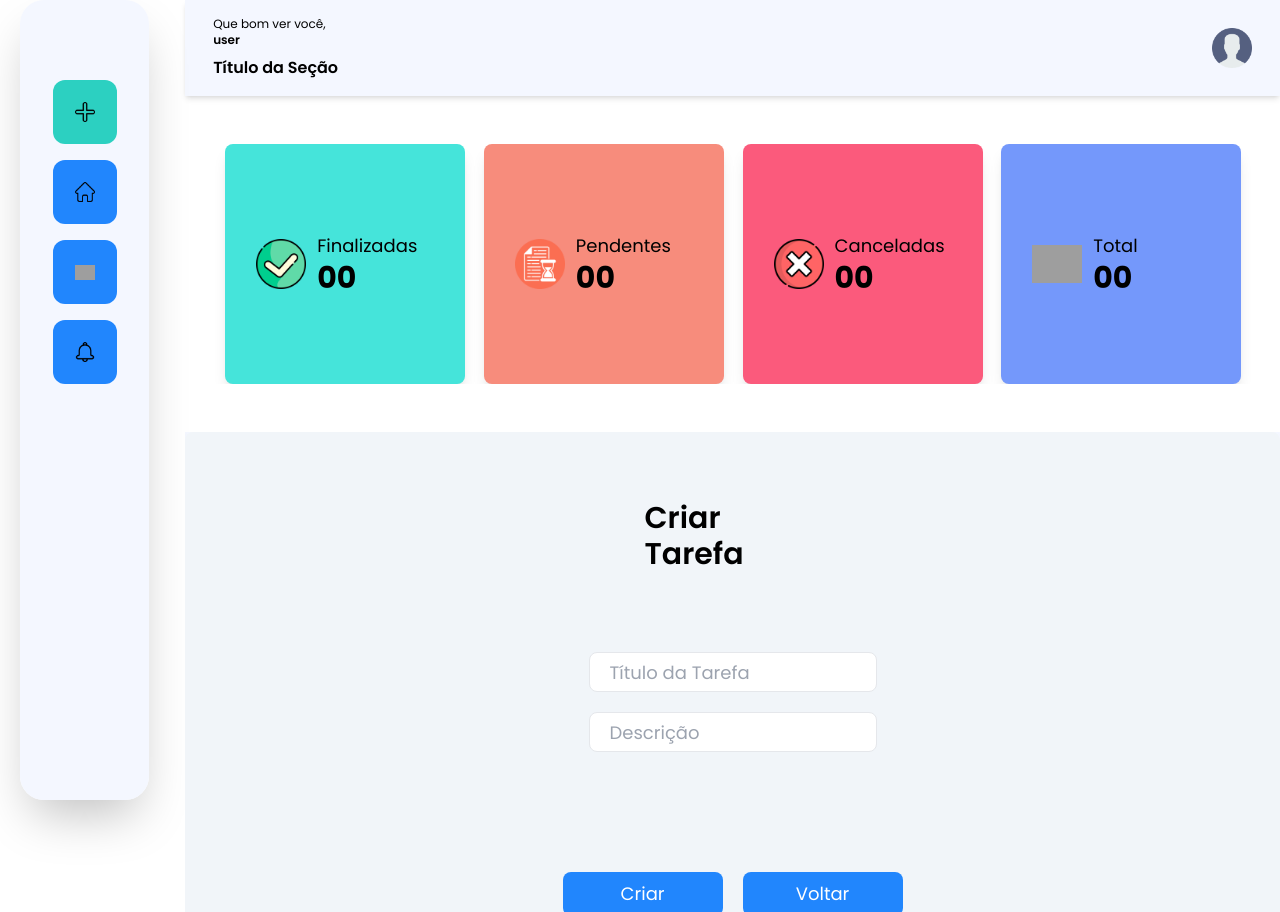
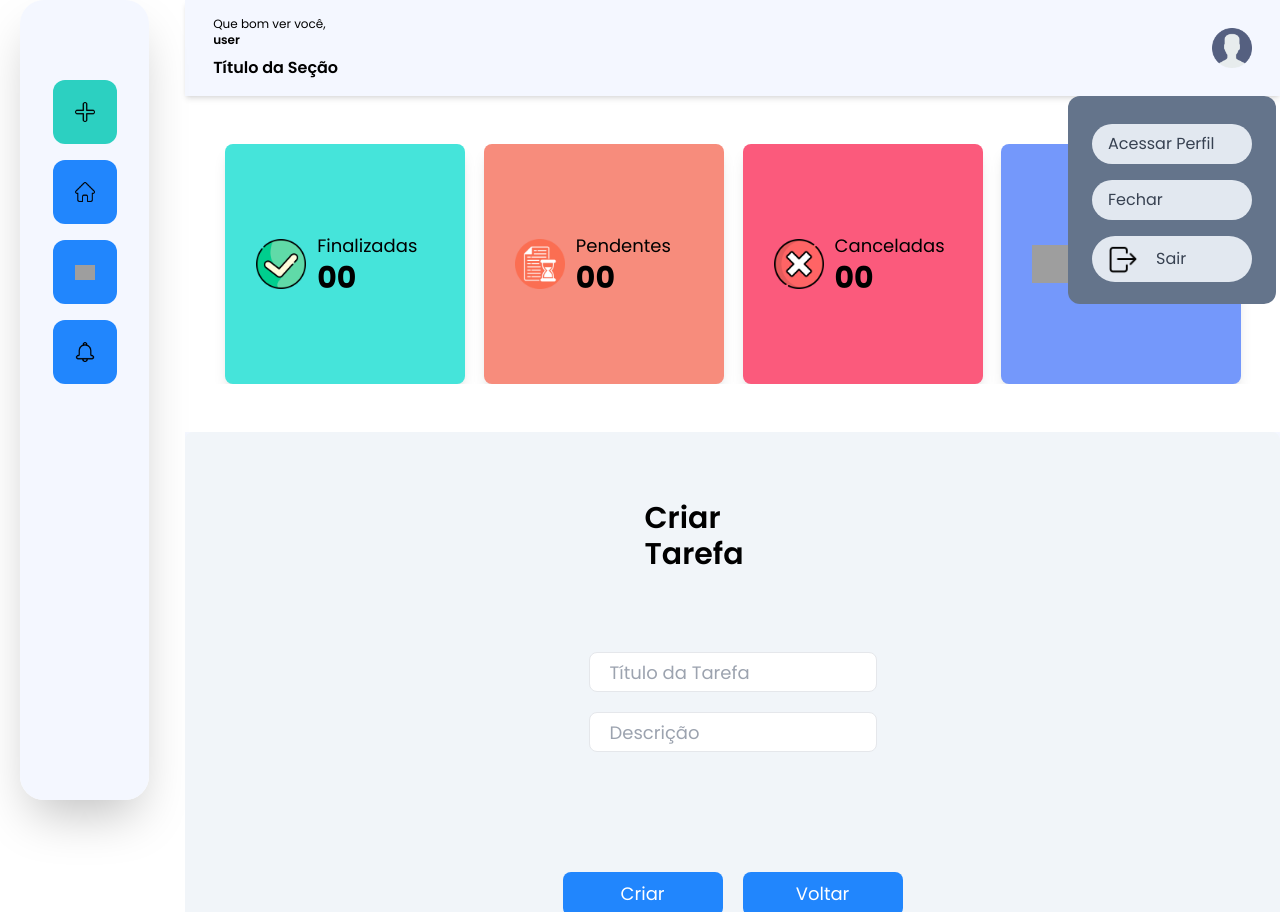
Before and after one commit to AraujoMaciel/gerenciador-tarefas, a Next.js app: page /criarTarefa in a window 1280 px wide. Both pictures are taken after a click on the element 1232 px from the left and 48 px from the top of the page. Built offline with nearby package versions, Linux system fonts and the light colour scheme; grey boxes are pictures that could not be loaded.

Commit message:
feat: criado menu perfil

```diff
--- a/src/components/forms/formCriarTarefa.tsx
+++ b/src/components/forms/formCriarTarefa.tsx
@@ -42,7 +42,6 @@ export default function FormCriarTarefa() {
                 type="text"
                 // name="nome"
                 id="titulo"
-                {...setTask}
                 placeholder="Título da Tarefa"
                 className="rounded-lg px-5 border lg:text-lg lg:py-4 lg:h-10 lg:w-72"
               />
--- a/src/components/header/header.tsx
+++ b/src/components/header/header.tsx
@@ -1,11 +1,16 @@
+"use client";
 import Image from "next/image";
 import { modelUsuarios } from "@/core/model/modelUsuarios";
+import { Popup } from "./popup";
+import Link from "next/link";
+import { useState } from "react";
 
 interface propsHeader {
   usuarioHeader?: modelUsuarios;
 }
 
 export function Header(props: propsHeader) {
+  const [menu, setMenu] = useState(false);
   return (
     <div className="w-screen lg:w-full bg-basic-white flex justify-between px-7 py-4 items-center shadow-md mb-4">
       <div className="text-xs flex flex-col gap-2">
@@ -14,7 +19,12 @@ export function Header(props: propsHeader) {
         </h2>
         <h3 className="font-semibold text-base">Título da Seção</h3>
       </div>
-      <div className="w-10 cursor-pointer">
+      <div
+        className="w-10 cursor-pointer"
+        onClick={() => {
+          setMenu(true);
+        }}
+      >
         <Image
           src="/icons/userPerfil.png"
           alt="Perfil do usuario"
@@ -22,6 +32,40 @@ export function Header(props: propsHeader) {
           height={80}
         />
       </div>
+
+      {/* Pop-up */}
+      <div
+        className={`${
+          menu ? "block" : "hidden"
+        } absolute bg-slate-500 w-52 h-52 right-1 top-24 rounded-xl p-7 flex flex-col items-center`}
+      >
+        <div className="flex flex-col gap-4">
+          <p className="bg-slate-200 w-40 rounded-3xl px-4 py-2 text-gray-700 cursor-pointer">
+            Acessar Perfil
+          </p>
+          <p
+            className="bg-slate-200 w-40 rounded-3xl px-4 py-2 text-gray-700 cursor-pointer"
+            onClick={() => {
+              setMenu(false);
+            }}
+          >
+            Fechar
+          </p>
+          <div className="bg-slate-200 w-40 rounded-3xl px-4 py-2 text-gray-700 cursor-pointer">
+            <Link href="/" className="flex gap-2 items-center">
+              <div className="w-10">
+                <Image
+                  src="/icons/logout.png"
+                  alt="icone logout"
+                  width={30}
+                  height={30}
+                />
+              </div>
+              Sair
+            </Link>
+          </div>
+        </div>
+      </div>
     </div>
   );
 }
--- /dev/null
+++ b/src/components/header/popup.tsx
@@ -0,0 +1,10 @@
+import Image from "next/image";
+
+export function Popup() {
+  return (
+    <div>
+      <p>ver perfil</p>
+      <p>sair</p>
+    </div>
+  );
+}
```
